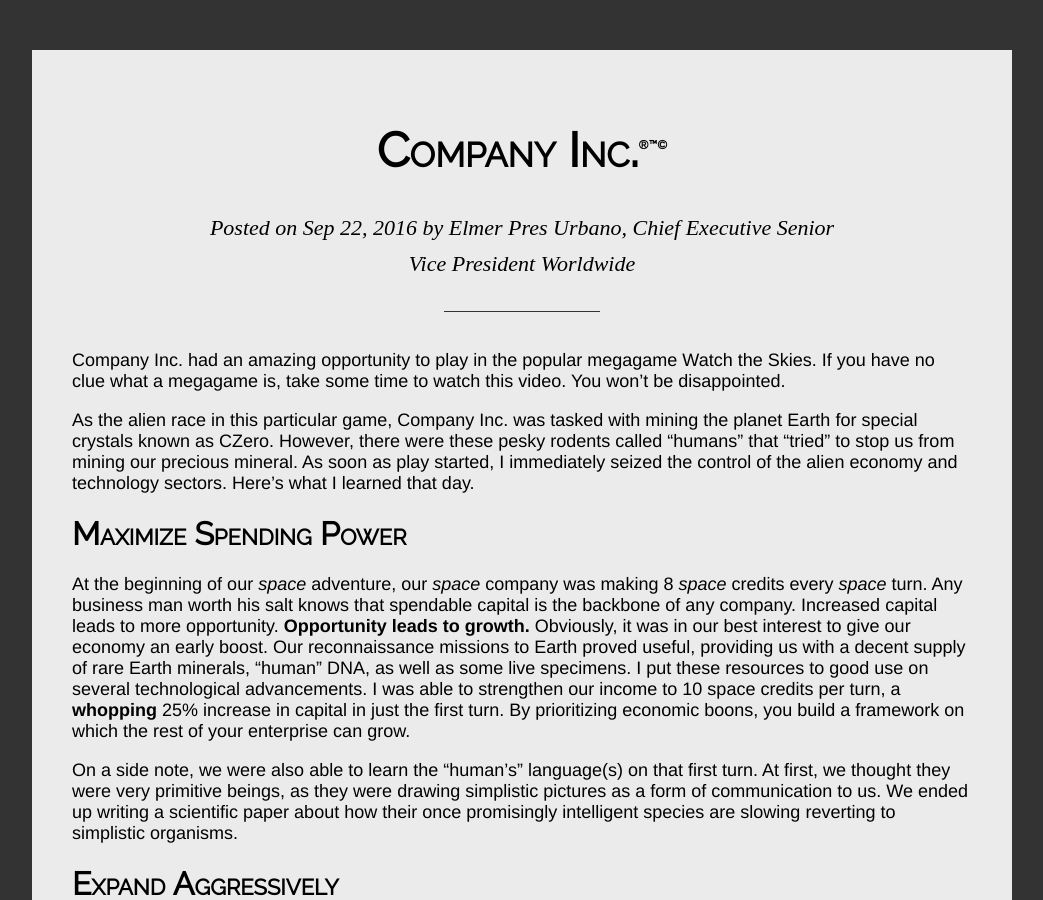
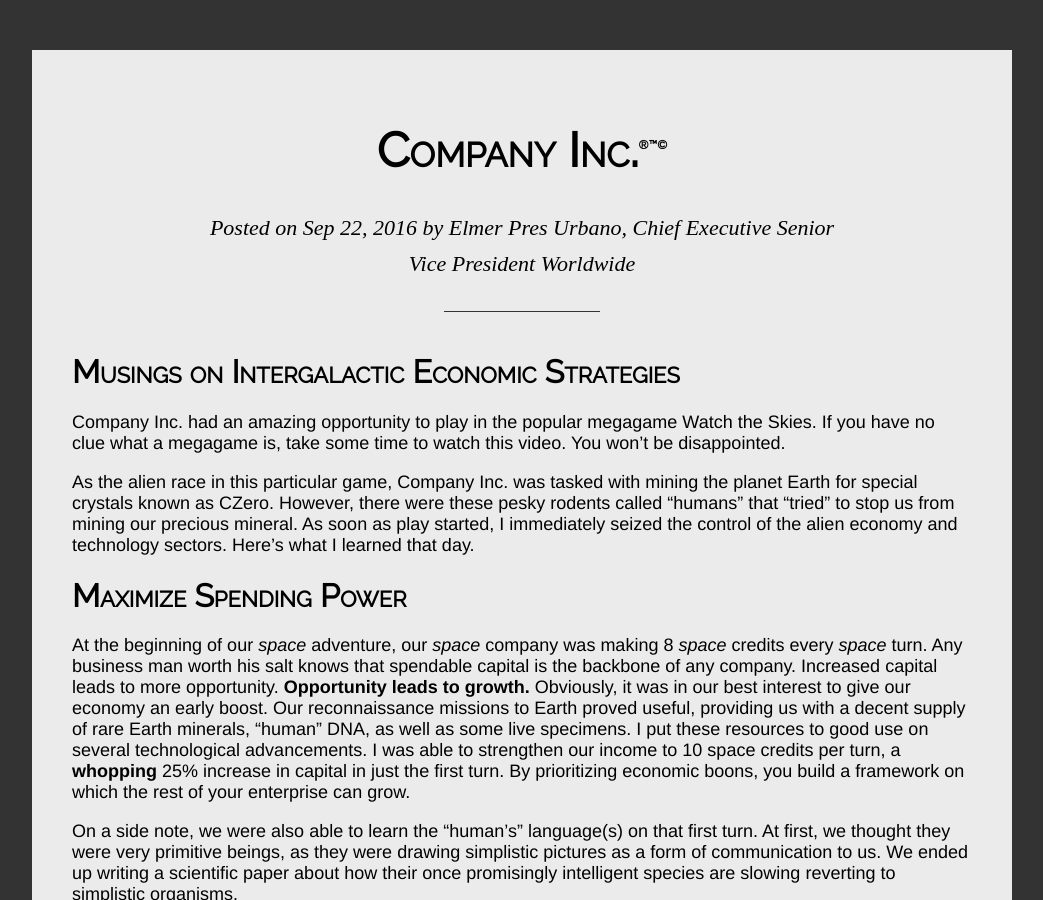
Before and after one commit to CompanyInc/companyinc.github.io, a Jekyll site: the page built from _posts/2016-09-22-musings-on-intergalactic-economic-strategies.md, in a window 1280 px wide and 900 px high. Shown: the whole window, without its empty margins (118-1161 px from the left). Built offline with Jekyll 4.4.1, drawn with Linux system fonts in a browser that asks for light colours; some web fonts are replaced.

Commit message:
Adds Title

```diff
--- a/_posts/2016-09-22-musings-on-intergalactic-economic-strategies.md
+++ b/_posts/2016-09-22-musings-on-intergalactic-economic-strategies.md
@@ -4,6 +4,8 @@
 author: Elmer
 layout: post
 ---
+# Musings on Intergalactic Economic Strategies
+
 Company Inc. had an amazing opportunity to play in the popular megagame Watch the Skies. If you have no clue what a megagame is, take some time to watch this video. You won’t be disappointed.
 
 As the alien race in this particular game, Company Inc. was tasked with mining the planet Earth for special crystals known as CZero. However, there were these pesky rodents called “humans” that “tried” to stop us from mining our precious mineral. As soon as play started, I immediately seized the control of the alien economy and technology sectors. Here’s what I learned that day.
```
